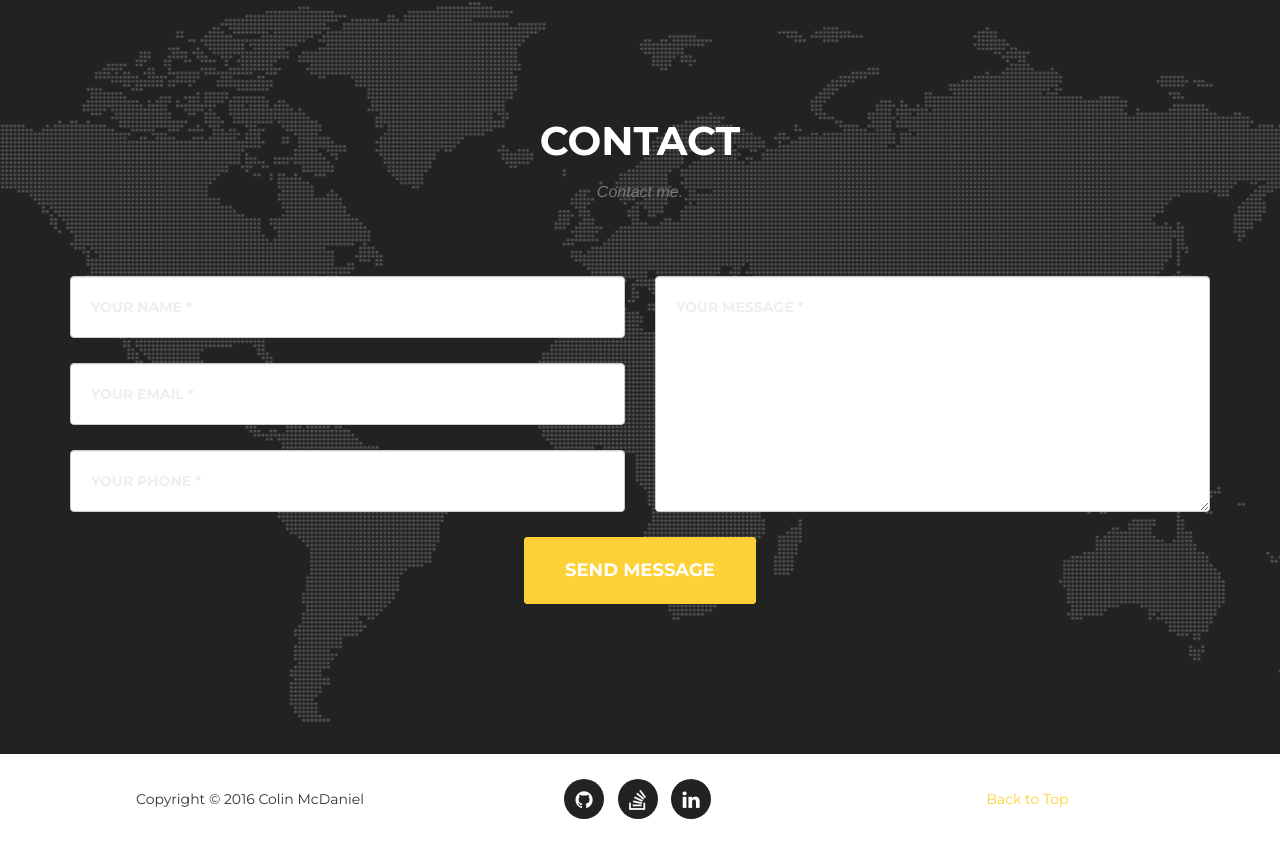
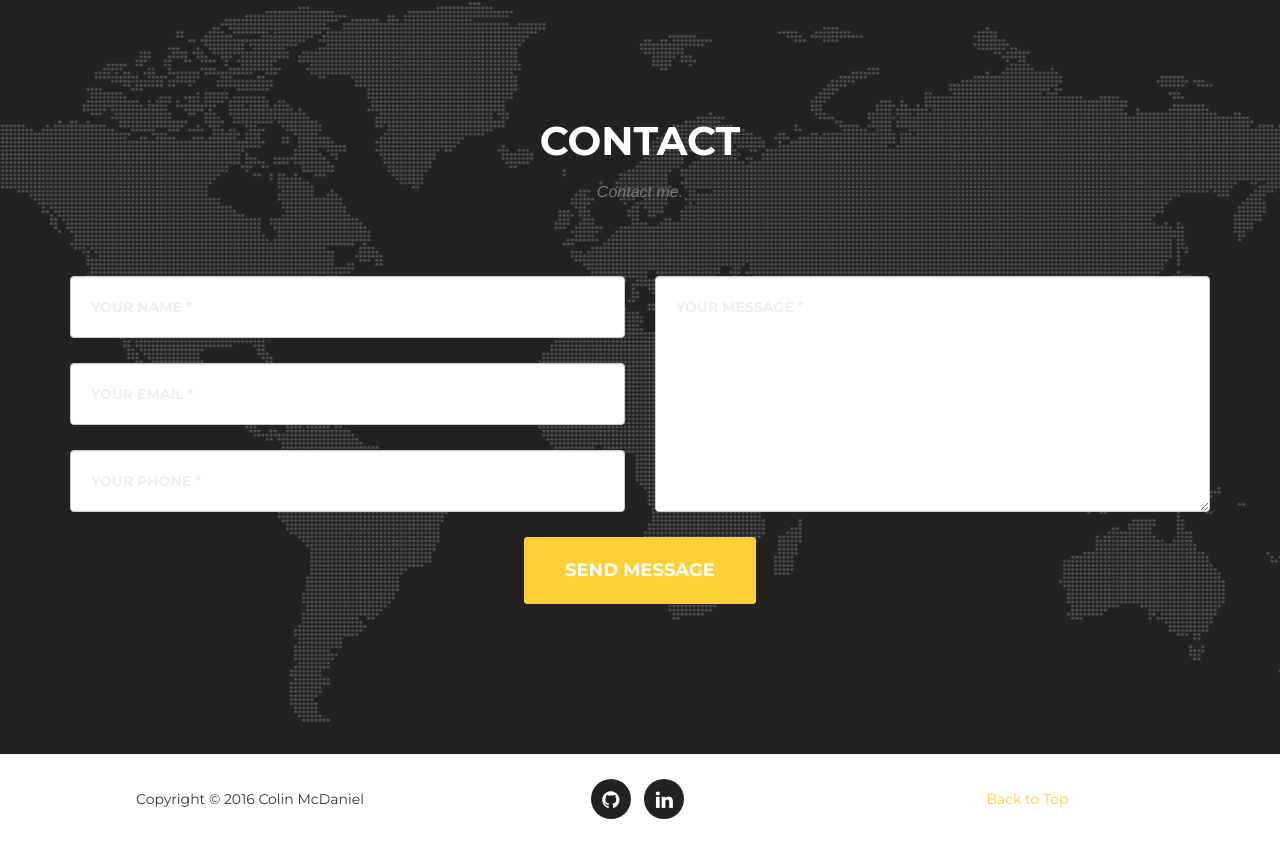
Before and after one commit to colinmcdaniel/Portfolio, a website: page index.html in a window 1280 px wide. Shown: the part 2968-3812 px from the top of the page. Drawn offline with nearby package versions, Linux system fonts and the light colour scheme; a web font is replaced by a local one.

Commit message:
Take out Stack overflow icon

```diff
--- a/index.html
+++ b/index.html
@@ -449,8 +449,6 @@
                     <ul class="list-inline social-buttons">
                         <li><a href="https://github.com/colinmcdaniel"><i class="fa fa-github"></i></a>
                         </li>
-                        <li><a href="http://stackoverflow.com/"><i class="fa fa-stack-overflow"></i></a>
-                        </li>
                         <li><a href="https://www.linkedin.com/in/colin-mcdaniel-4b1323121"><i class="fa fa-linkedin"></i></a>
                         </li>
                     </ul>
```
